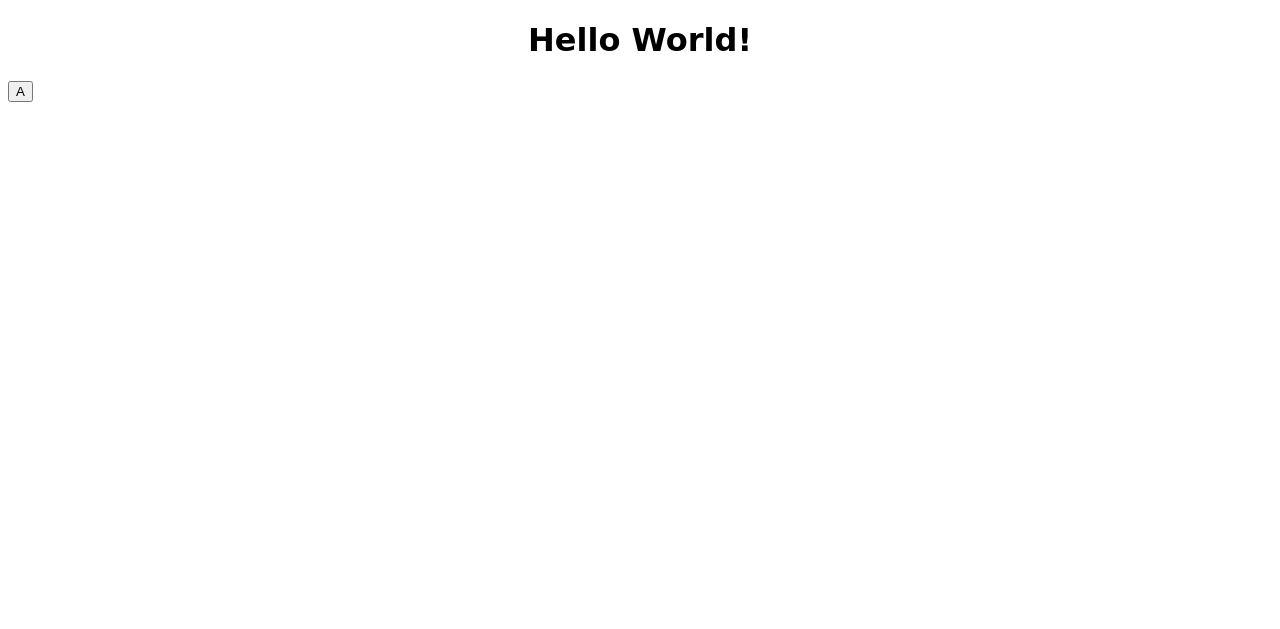
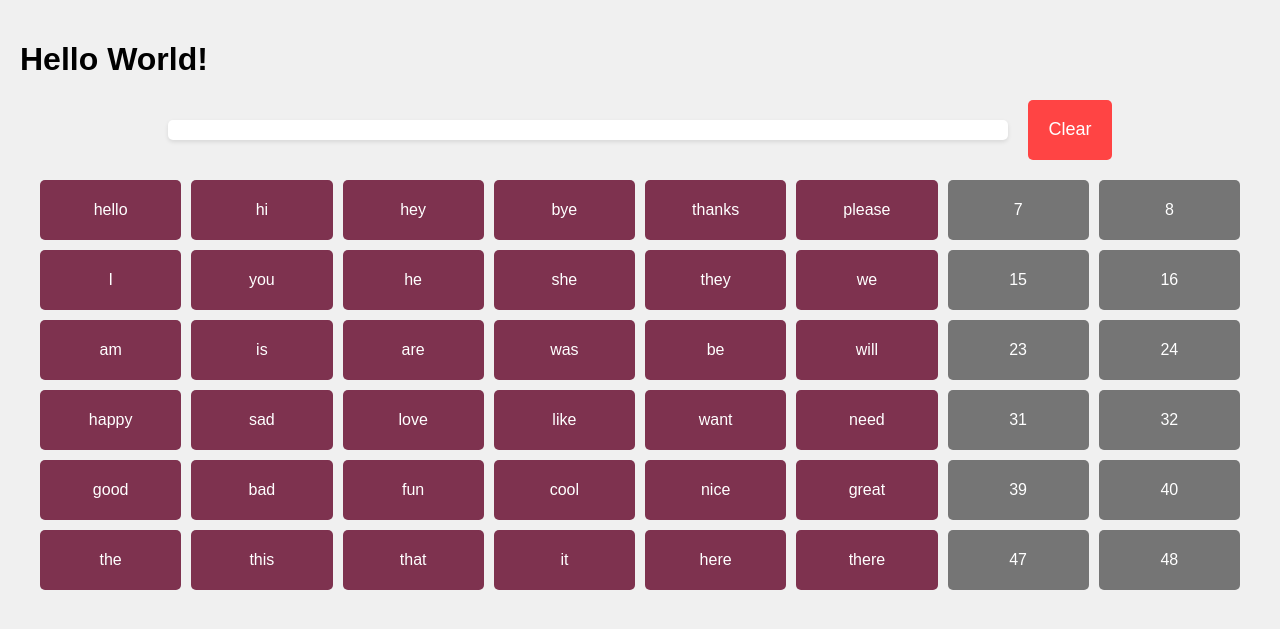
Before and after one commit to RandomAccoutA/pike_project, a Flask app: page / in a window 1280 px wide. Shown: the top 629 px of the page. Run offline with Flask 3, Linux system fonts and the light colour scheme.

Commit message:
Updated button grid layout with clear button and consistent sizing

```diff
--- a/flask_app/templates/index.html
+++ b/flask_app/templates/index.html
@@ -4,11 +4,118 @@
     <meta charset="UTF-8">
     <meta name="viewport" content="width=device-width, initial-scale=1.0">
     <title>Flask App</title>
-    <link rel="stylesheet" href="{{ url_for('static', filename='styles.css') }}">
+    <style>
+        body {
+            font-family: Arial, sans-serif;
+            margin: 0;
+            padding: 20px;
+            background-color: #f0f0f0;
+        }
+        .button-grid {
+            display: grid;
+            grid-template-columns: repeat(8, 1fr);
+            gap: 10px;
+            max-width: 1200px;
+            margin: 20px auto;
+        }
+        .button {
+            padding: 15px;
+            font-size: 16px;
+            border: none;
+            border-radius: 5px;
+            cursor: pointer;
+            color: white;
+            transition: background-color 0.3s;
+            width: 100%;
+            height: 60px;
+            display: flex;
+            align-items: center;
+            justify-content: center;
+            text-align: center;
+        }
+        .numbered-button {
+            background-color: #757575;
+        }
+        .numbered-button:hover {
+            background-color: #616161;
+        }
+        .word-button {
+            background-color: #7e324f;
+        }
+        .word-button:hover {
+            background-color: #662741;
+        }
+        .message-container {
+            display: flex;
+            align-items: center;
+            justify-content: center;
+            gap: 20px;
+            margin: 20px 0;
+        }
+        .message {
+            text-align: center;
+            font-size: 24px;
+            padding: 10px 20px;
+            background-color: white;
+            border-radius: 5px;
+            box-shadow: 0 2px 4px rgba(0,0,0,0.1);
+            flex-grow: 1;
+            max-width: 800px;
+        }
+        .clear-button {
+            background-color: #ff4444;
+            padding: 10px 20px;
+            font-size: 18px;
+            border: none;
+            border-radius: 5px;
+            cursor: pointer;
+            color: white;
+            transition: background-color 0.3s;
+            white-space: nowrap;
+        }
+        .clear-button:hover {
+            background-color: #cc0000;
+        }
+    </style>
 </head>
 <body>
     <h1>Hello World!</h1>
-    <button onclick="callPythonFunction()">{{ button_text }}</button>
+    <div class="message-container">
+        <div class="message">{{ message }}</div>
+        <form action="/" method="post">
+            <button type="submit" name="button" value="clear" class="button clear-button">Clear</button>
+        </form>
+    </div>
+    <div class="button-grid">
+        {% set words = [
+            'hello', 'hi', 'hey', 'bye', 'thanks', 'please',
+            'I', 'you', 'he', 'she', 'they', 'we',
+            'am', 'is', 'are', 'was', 'be', 'will',
+            'happy', 'sad', 'love', 'like', 'want', 'need',
+            'good', 'bad', 'fun', 'cool', 'nice', 'great',
+            'the', 'this', 'that', 'it', 'here', 'there'
+        ] %}
+        {% for row in range(6) %}
+            {% for col in range(8) %}
+                {% set index = row * 8 + col %}
+                <form action="/" method="post">
+                    <input type="hidden" name="message" value="{{ message }}">
+                    {% if col >= 6 %}
+                        <button type="submit" name="button" value="Button{{ index + 1 }}"
+                                class="button numbered-button">
+                            {{ index + 1 }}
+                        </button>
+                    {% else %}
+                        {% set wordindex = row * 6 + col %}
+                        <button type="submit" name="button" value="{{ words[wordindex] }}"
+                                class="button word-button">
+                            {{ words[wordindex] }}
+                        </button>
+                    {% endif %}
+                </form>
+            {% endfor %}
+        {% endfor %}
+    </div>
     <script>
         function callPythonFunction() {
             fetch('/call-function', { method: 'POST' })  // Make POST request
```
